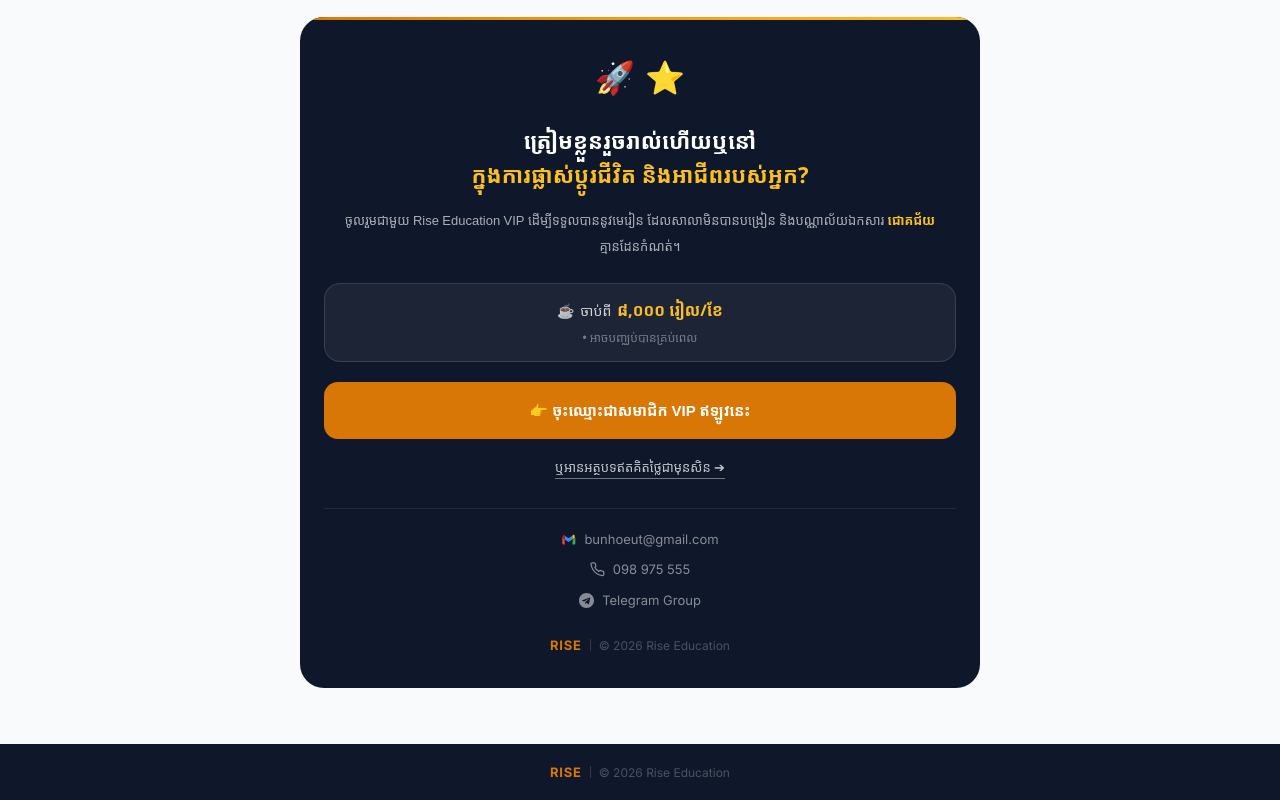
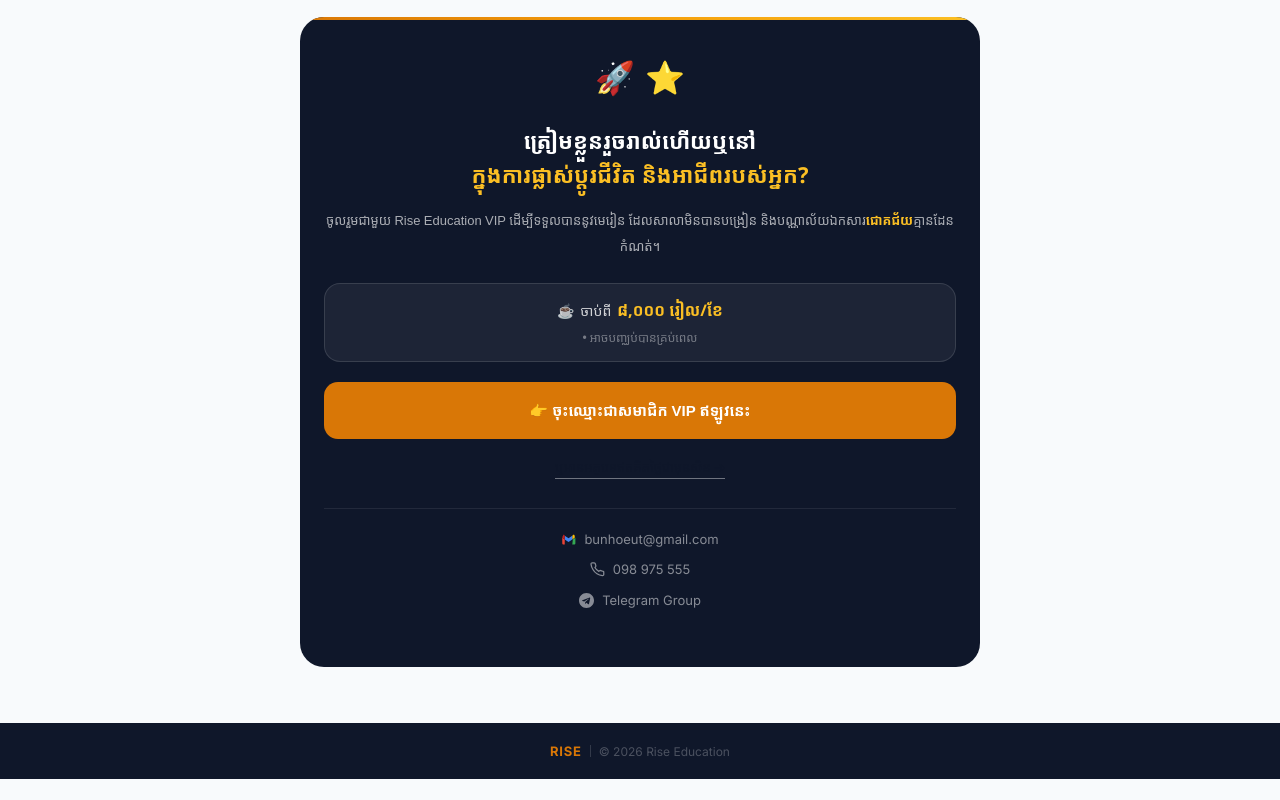
Before and after one commit to bunhoeut/rise-education, a plain HTML site: page about.html in a window 1280 px wide. Shown: the part 2786-3586 px from the top of the page. After the commit the page ends 3565 px from the top, so only its background shows below. Drawn offline with Linux system fonts and the light colour scheme; a web font is replaced by a local one.

Commit message:
Update about.html

```diff
--- a/about.html
+++ b/about.html
@@ -387,7 +387,7 @@
 
         <!-- Subtitle -->
         <p style="font-family:'Noto Sans Khmer',sans-serif;font-size:13px;color:rgba(255,255,255,0.65);line-height:2;text-align:center;margin-bottom:24px">
-          ចូលរួមជាមួយ Rise Education VIP ដើម្បីទទួលបាននូវមេរៀន ដែលសាលាមិនបានបង្រៀន និងបណ្ណាល័យឯកសារ <span style="color:#fbbf24;font-weight:700">ជោគជ័យ</span> គ្មានដែនកំណត់។
+          ចូលរួមជាមួយ Rise Education VIP ដើម្បីទទួលបាននូវមេរៀន ដែលសាលាមិនបានបង្រៀន និងបណ្ណាល័យឯកសារ<span style="color:#fbbf24;font-weight:700">ជោគជ័យ</span>គ្មានដែនកំណត់។
         </p>
 
         <!-- Price badge -->
@@ -407,7 +407,7 @@
 
         <!-- Secondary link — white visible -->
         <div style="text-align:center;margin-bottom:28px">
-          <a href="index.html#articles" style="font-family:'Noto Sans Khmer',sans-serif;font-size:13px;color:rgba(255,255,255,0.75);text-decoration:none;border-bottom:1px solid rgba(255,255,255,0.4);padding-bottom:2px;line-height:1.8">
+          <a href="index.html#articles" style="font-family:'Noto Sans Khmer',sans-serif;font-size:13px;color:#fff(255,255,255,0.75);text-decoration:none;border-bottom:1px solid rgba(255,255,255,0.4);padding-bottom:2px;line-height:1.8">
             ឬអានអត្ថបទឥតគិតថ្លៃជាមុនសិន ➔
           </a>
         </div>
@@ -437,13 +437,6 @@
           </a>
         </div>
 
-        <!-- Footer copyright -->
-        <div style="text-align:center;display:flex;align-items:center;justify-content:center;gap:8px">
-          <span style="font-family:'Inter',sans-serif;font-size:13px;font-weight:700;color:#d97706;letter-spacing:0.06em">RISE</span>
-          <span style="width:1px;height:12px;background:rgba(255,255,255,0.15);display:inline-block"></span>
-          <span style="font-family:'Inter',sans-serif;font-size:12px;color:rgba(255,255,255,0.25)">© 2026 Rise Education</span>
-        </div>
-
       </div>
     </div>
   </div>
```
